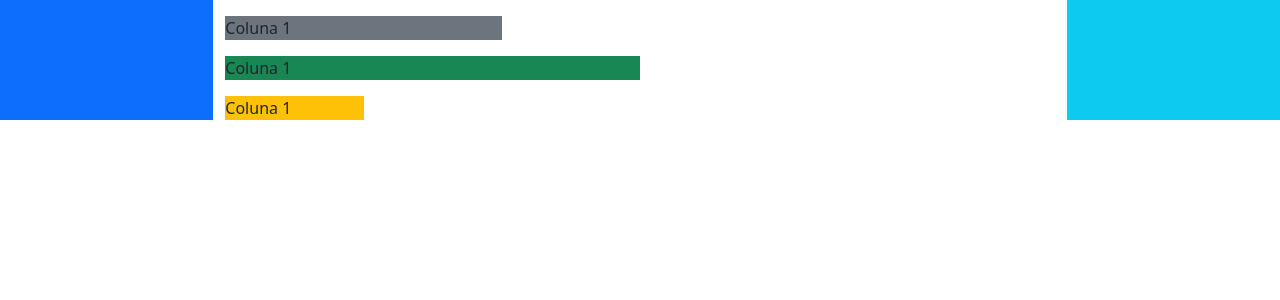
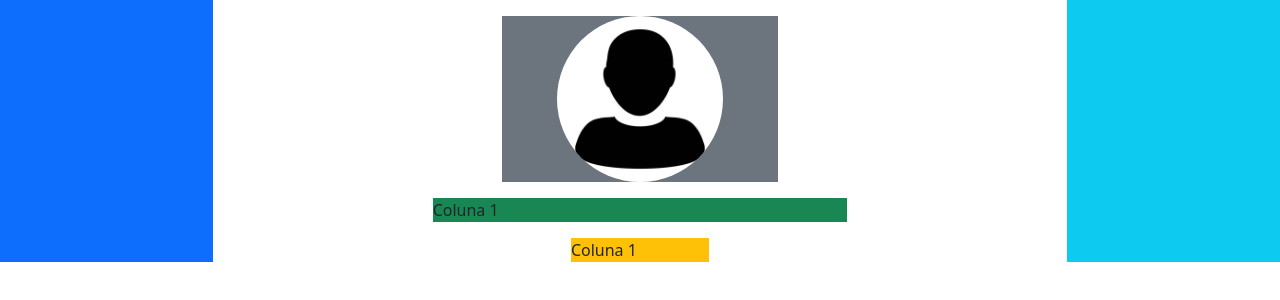
Before and after one commit to briotza/exercicio-sync360, a React (Create React App) app: page / in a window 1280 px wide. Shown: the top 300 px of the page. Built offline with nearby package versions, Linux system fonts and the light colour scheme.

Commit message:
feat: adicionei imagem de perfil

```diff
--- a/src/Profile.js
+++ b/src/Profile.js
@@ -1,10 +1,11 @@
 import React from 'react';
+import profileImage from './img/profile.jpg';
 
 function Profile({ profile }) {
     return (
-        <div>
-            <div className='col-md-4 bg-secondary mt-3'>
-                <span>Coluna 1</span>
+        <div className="d-flex flex-column align-items-center">
+            <div className='col-md-4 bg-secondary mt-3 text-center'>
+                <img src={profileImage} alt='user-image' style={{borderRadius: '100%', width: '60%'}}/>
             </div>
             <div className='col-md-6 bg-success mt-3'>
                 <span>Coluna 1</span>
```
Also changed, not shown: src/img/profile.jpg (added).
